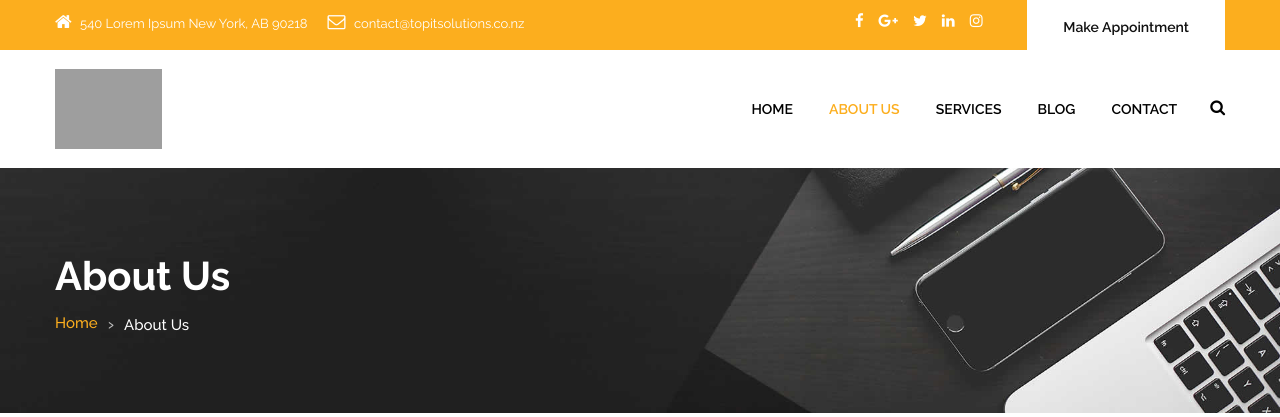
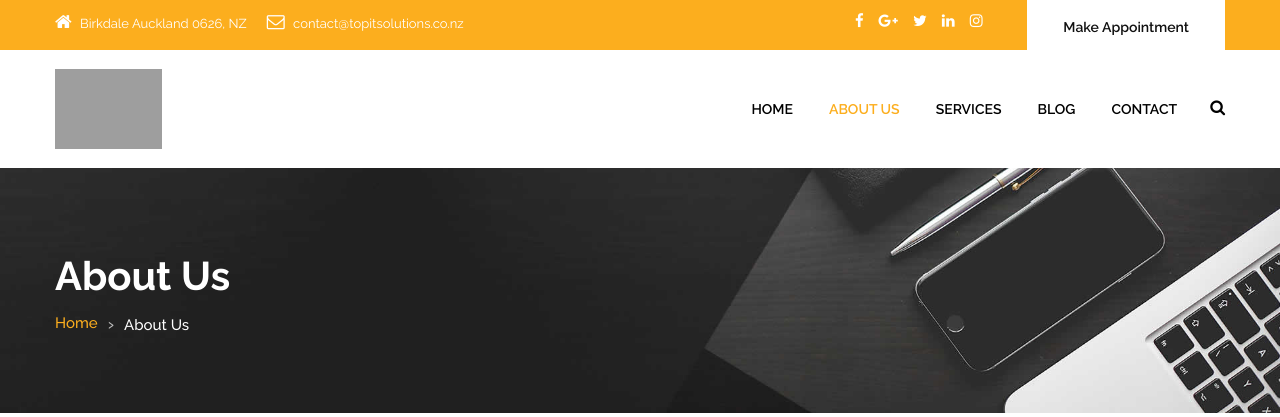
Before and after one commit to christopherece/topitsolutions_prj, a Django app: template templates/pages/about.html in a window 1280 px wide. Shown: the top 417 px of the page. Run offline with Django 5.2, Linux system fonts and the light colour scheme; the template is opened without the code that fills it, so the values that code supplies are empty; some libraries are stand-ins or nearby versions; grey boxes are pictures that could not be loaded.

Commit message:
Modified Nav

```diff
--- a/templates/partials/_navbar.html
+++ b/templates/partials/_navbar.html
@@ -8,7 +8,7 @@
             <div class="full">
               <div class="topbar-left">
                 <ul class="list-inline">
-                  <li> <span class="topbar-label"><i class="fa  fa-home"></i></span> <span class="topbar-hightlight">540 Lorem Ipsum New York, AB 90218</span> </li>
+                  <li> <span class="topbar-label"><i class="fa  fa-home"></i></span> <span class="topbar-hightlight">Birkdale Auckland 0626, NZ</span> </li>
                   <li> <span class="topbar-label"><i class="fa fa-envelope-o"></i></span> <span class="topbar-hightlight"><a href="mailto:info@yourdomain.com">contact@topitsolutions.co.nz</a></span> </li>
                 </ul>
               </div>
@@ -18,7 +18,7 @@
             <div class="float-left">
               <div class="social_icon">
                 <ul class="list-inline">
-                  <li><a class="fa fa-facebook" href="https://www.facebook.com/" title="Facebook" target="_blank"></a></li>
+                  <li><a class="fa fa-facebook" href="https://www.facebook.com/profile.php?id=100066925534697" title="Facebook" target="_blank"></a></li>
                   <li><a class="fa fa-google-plus" href="https://plus.google.com/" title="Google+" target="_blank"></a></li>
                   <li><a class="fa fa-twitter" href="https://twitter.com" title="Twitter" target="_blank"></a></li>
                   <li><a class="fa fa-linkedin" href="https://www.linkedin.com" title="LinkedIn" target="_blank"></a></li>
```
